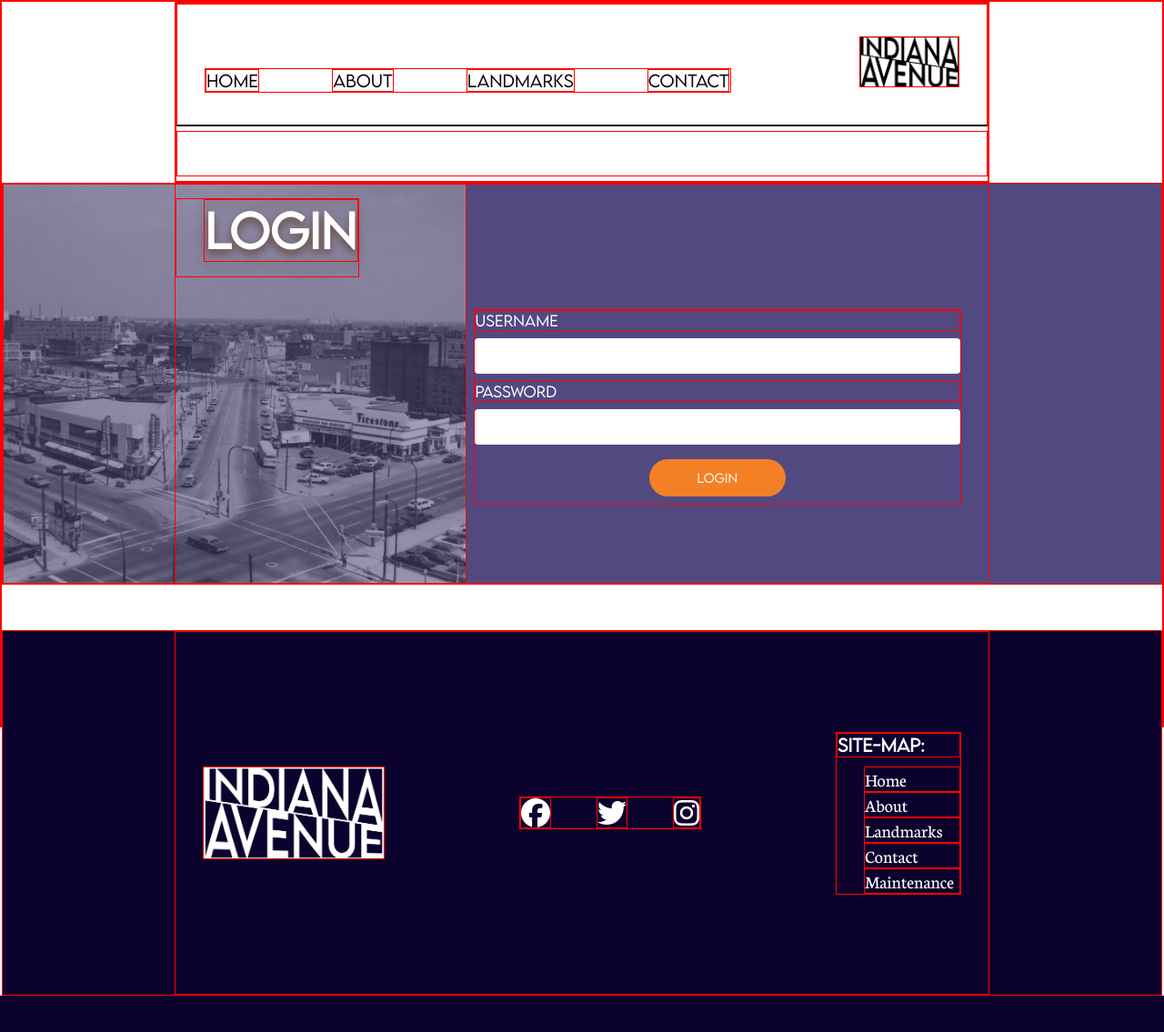
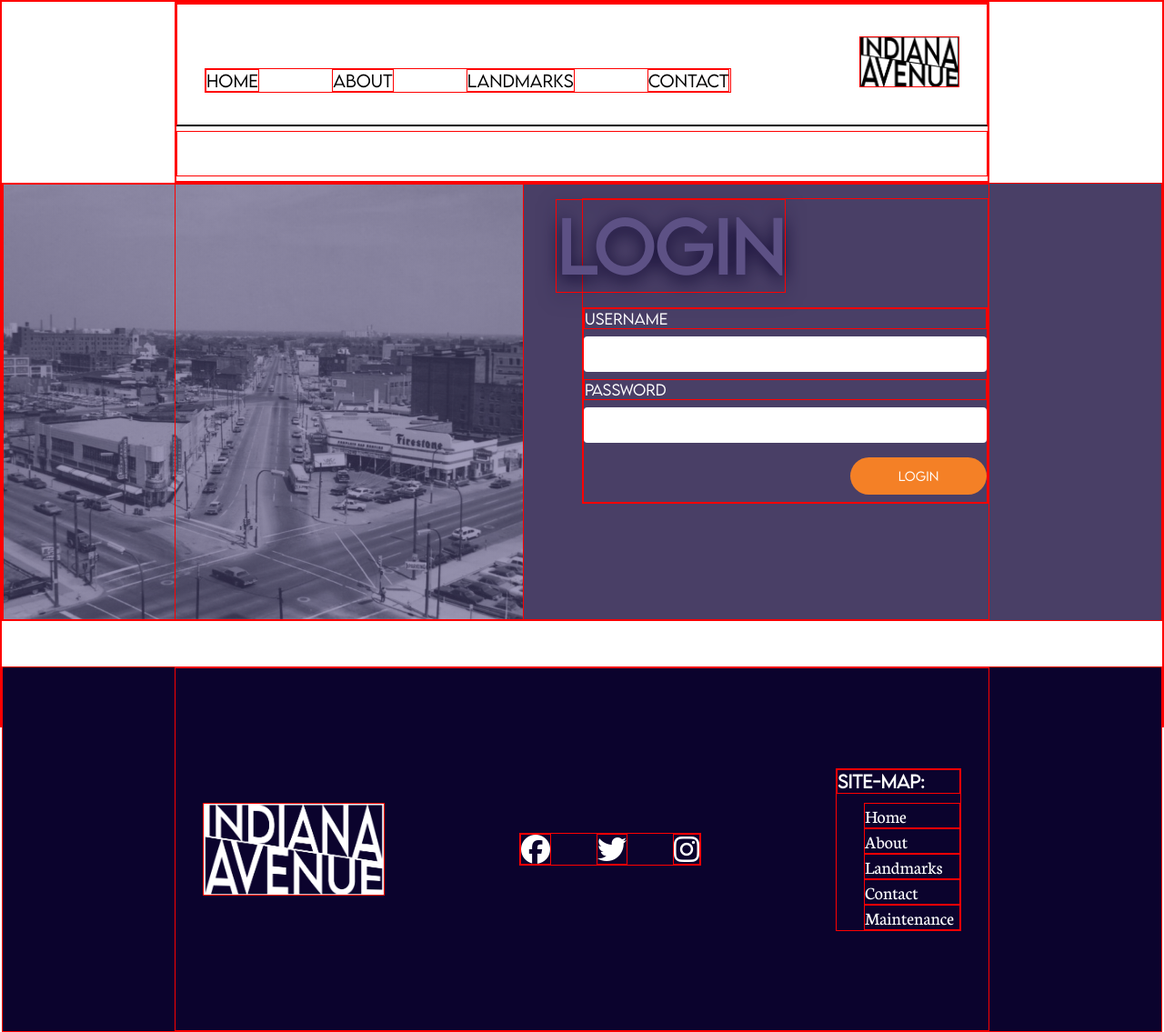
Before and after one commit to jbldwn/indiana_ave, a PHP site: page /login.php in a window 1280 px wide. Shown: the whole page at 91% size. Before the commit the page ends 1095 px from the top, so only its background shows below. Run offline with PHP 8.4, Linux system fonts and the light colour scheme; style sheets or scripts are compiled from the project's sources; some libraries are stand-ins or nearby versions.

Commit message:
Login restyled to match about section. now responsive.

```diff
--- a/login.php
+++ b/login.php
@@ -16,14 +16,14 @@ require_once('includes/headerBLK.php');
 
 ?>
 
+<!--tester content-->
+
 <!--login page content-->
 <section class="login">
     <div class="login-img"></div>
-
     <div class="container login-base">
-        <div class="pageHeader">
-            <h1>Login</h1>
-        </div>
+        <div class="login-form">
+            <h1 class="header">Login</h1>
             <form method="post" action="verifyuser.php">
                 <?php
                 //            if ($login_status == 2) {
@@ -38,6 +38,21 @@ require_once('includes/headerBLK.php');
                 <!--            <a href="">Create Account</a>-->
             </form>
         </div>
+<!--        <h1 class="header">Login</h1>-->
+<!--        <form method="post" action="verifyuser.php">-->
+<!--            --><?php
+//            //            if ($login_status == 2) {
+//            //                echo "<p style='margin: 0 auto 30px auto; color:#EE7B30;' class='p-textLarge'>Login failed. Please try again.</p>";
+//            //            }
+//            ?>
+<!--            <label for="username">Username</label>-->
+<!--            <input type="text" name="username">-->
+<!--            <label for="password">Password</label>-->
+<!--            <input type="password" name="password">-->
+<!--            <input type="submit" value="Login" id="submit-button">-->
+<!--                        <a href="">Create Account</a>-->
+<!--        </form>-->
+    </div>
 </section>
 
 
--- a/www/scss/login.scss
+++ b/www/scss/login.scss
@@ -4,11 +4,11 @@
 .login{
     margin-bottom: 50px;
     width: 100%;
-    background-color: $ltBlu;
+    background-color: $ltdrkBlu;
 
   &-img{
-    width: 40%;
-    height: 55vh;
+    width: 45%;
+    height: 60vh;
     background-image: linear-gradient($ltBluA, $ltBluA), url(../assets/images/Hero.jpg);
     background-position: center;
     background-repeat: no-repeat;
@@ -16,27 +16,34 @@
   }
 
   &-base{
-    margin-top: -55vh;
-    height: 55vh;
+    //margin-top: -60vh;
+    height: 60vh;
+    margin: -60vh auto 0;
+
+    .login-form{
+      position: relative;
+      margin: 15px 0 30px 50%;
 
       display: flex;
-      justify-content: right;
-      align-items: center;
-      position: relative;
+      flex-direction: column;
+      justify-content: space-between;
 
-      .pageHeader{
-        position: absolute;
-        top: 15px;
-        left: 0;
+
+      .header{
+        width: fit-content;
+        margin-left: -30px;
+        color: $ltltBlu;
+        font-family: LM;
+        font-size: 75px;
+        filter: drop-shadow(0 5px 10px $drkBlu);
       }
 
       form{
         display: flex;
         flex-direction: column;
         justify-content: center;
-          align-items: center;
-          width: 60%;
-          margin: 50px 30px 0 0;
+        align-items: end;
+        width: 100%;
 
         label{
           width:100%;
@@ -56,9 +63,9 @@
         }
         input[type=submit] {
           width: 150px;
-            display: flex;
-            justify-content: center;
-            align-items: center;
+          //display: flex;
+          //justify-content: end;
+          //align-items: center;
 
           border-radius: 38px;
           border: none;
@@ -77,6 +84,8 @@
           font-family: LM;
           font-size: 15px;
         }
+      }
+
     }
   }
 }
```
Lines whose indentation alone changed are shown as unchanged.
